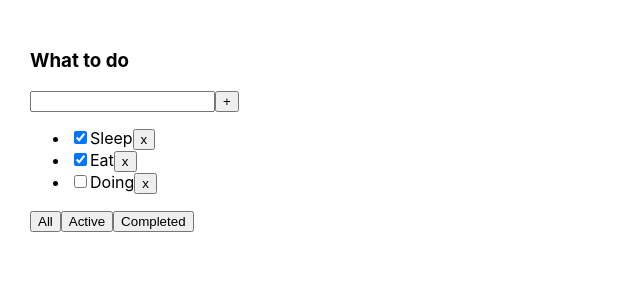
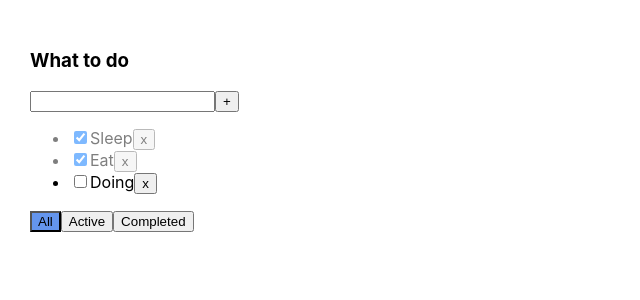
Before and after one commit to horobryh22/todolist, a React (Create React App) app: page / in a window 1280 px wide. Shown: the top 300 px of the page, without its empty margins (0-640 px from the left). Built offline with nearby package versions, Linux system fonts and the light colour scheme.

Commit message:
added error and opportunity to change task status

```diff
--- a/src/App.css
+++ b/src/App.css
@@ -6,3 +6,21 @@
 .App > div {
   margin-right: 50px;
 }
+
+.active-filter {
+  background-color: cornflowerblue;
+}
+
+.is-done {
+  opacity: 0.5;
+}
+
+.error {
+  border: 2px solid red;
+  outline: none;
+}
+
+.error-message {
+  color: red;
+  font-weight: bold;
+}
--- a/src/App.tsx
+++ b/src/App.tsx
@@ -20,7 +20,6 @@ export const App = () => {
         const changedTasks = tasks.filter((task) => task.id !== taskId);
         setTasks(changedTasks);
     }
-
     const addTask = (taskName: string): void => {
         const newTask = {
             id: v1(),
@@ -28,6 +27,9 @@ export const App = () => {
             isDone: false
         }
         setTasks([newTask, ...tasks]);
+    }
+    const changeTaskStatus = (taskId: string, isDone: boolean) => {
+        setTasks(tasks.map(t => t.id === taskId ? {...t, isDone} : t));
     }
 
     const filteredTasks = tasks.filter((task) => {
@@ -48,6 +50,8 @@ export const App = () => {
                 removeTask={removeTask}
                 changeFilter={changeFilter}
                 addTask={addTask}
+                changeTaskStatus={changeTaskStatus}
+                filter ={filter}
             />
         </div>
     );
--- a/src/TodoList.tsx
+++ b/src/TodoList.tsx
@@ -9,6 +9,8 @@ type ToDoListType = {
     addTask: (taskName: string) => void
     removeTask: (taskId: string) => void
     changeFilter: (filter: FilterValuesType) => void
+    filter: FilterValuesType
+    changeTaskStatus: (taskId: string, isDone: boolean) => void
 }
 
 export type FilterValuesType = 'all' | 'completed' | 'active';
@@ -19,21 +21,39 @@ export type TasksType = {
     isDone: boolean
 }
 
-export const ToDoList: React.FC<ToDoListType> = ({title, tasks, removeTask, changeFilter, addTask}) => {
+export const ToDoList: React.FC<ToDoListType> = ({
+                                                     title,
+                                                     tasks,
+                                                     changeTaskStatus,
+                                                     removeTask,
+                                                     changeFilter,
+                                                     addTask,
+                                                     filter
+                                                 }) => {
 
     const [inputValue, setInputValue] = useState<string>('');
+    const [error, setError] = useState<null | string>(null);
+
+    const allBtnClasses = filter === 'all' ? 'active-filter' : '';
+    const activeBtnClasses = filter === 'active' ? 'active-filter' : '';
+    const completedBtnClasses = filter === 'completed' ? 'active-filter' : '';
+
 
     const tasksList = tasks.map((task) => {
 
         const onClickButtonHandler = () => removeTask(task.id);
+        const onChangeHandler = (e: ChangeEvent<HTMLInputElement>) => changeTaskStatus(task.id, e.currentTarget.checked);
+        const taskClass = task.isDone ? 'is-done' : '';
 
         return (
-            <li key={task.id}><input type="checkbox" checked={task.isDone}/>
+            <li className={taskClass} key={task.id}><input type="checkbox" checked={task.isDone}
+                                                           onChange={onChangeHandler}/>
                 <span>{task.title}</span>
                 <Button name={'x'} callback={onClickButtonHandler}/>
             </li>
         )
     });
+    const tasksListChanged = tasksList.length ? tasksList : <div>Нет никаких задач</div>
 
     const onClickHandler = (filter: FilterValuesType) => {
         changeFilter(filter)
@@ -46,7 +66,12 @@ export const ToDoList: React.FC<ToDoListType> = ({title, tasks, removeTask, chan
 
     const onClickButtonHandler = (inputValue: string) => {
         const trimmedTitle = inputValue.trim();
-        if (trimmedTitle) addTask(inputValue);
+        if (trimmedTitle) {
+            addTask(inputValue);
+            setError(null);
+        } else {
+            setError('Text is wrong');
+        }
         setInputValue('');
     }
 
@@ -54,15 +79,17 @@ export const ToDoList: React.FC<ToDoListType> = ({title, tasks, removeTask, chan
         <div>
             <h3>{title}</h3>
             {/*<FullInput callback={addTaskHandler} buttonName={'+'}/>*/}
-            <Input inputValue={inputValue} setInputValue={setInputValue}/>
+            <Input inputValue={inputValue} setInputValue={setInputValue} error={error} setError={setError}/>
             <Button name={'+'} callback={() => onClickButtonHandler(inputValue)}/>
+            {error && <div className={'error-message'}>{error}</div>}
             <ul>
-                {tasksList}
+                {tasksListChanged}
             </ul>
             <div>
-                <Button name={'All'} callback={() => onClickHandler('all')}/>
-                <Button name={'Active'} callback={() => onClickHandler('active')}/>
-                <Button name={'Completed'} callback={() => onClickHandler('completed')}/>
+                <Button classNameButton={allBtnClasses} name={'All'} callback={() => onClickHandler('all')}/>
+                <Button classNameButton={activeBtnClasses} name={'Active'} callback={() => onClickHandler('active')}/>
+                <Button classNameButton={completedBtnClasses} name={'Completed'}
+                        callback={() => onClickHandler('completed')}/>
             </div>
         </div>
     )
--- a/src/components/Button.tsx
+++ b/src/components/Button.tsx
@@ -1,18 +1,19 @@
 import React from 'react';
-import {FilterValuesType} from '../TodoList';
+import '../App.css';
 
 type ButtonPropsType = {
     name: string
     callback: () => void
+    classNameButton?: string
 }
 
-export const Button: React.FC<ButtonPropsType> = ({name, callback}) => {
+export const Button: React.FC<ButtonPropsType> = ({name, callback, classNameButton}) => {
 
     const onClickHandler = () => {
         callback();
     }
 
     return (
-        <button onClick={onClickHandler}>{name}</button>
+        <button className={classNameButton} onClick={onClickHandler}>{name}</button>
     );
 };
--- a/src/components/Input.tsx
+++ b/src/components/Input.tsx
@@ -1,17 +1,23 @@
 import React, {ChangeEvent} from 'react';
+import '../App.css';
 
 export type InputType = {
     inputValue: string
     setInputValue: (inputValue: string) => void
+    error: string | null
+    setError: (error: string | null) => void
 }
 
-export const Input: React.FC<InputType> = ({inputValue, setInputValue}) => {
+export const Input: React.FC<InputType> = ({inputValue, setInputValue, error, setError}) => {
 
     const onChangeHandler = (e: ChangeEvent<HTMLInputElement>) => {
         setInputValue(e.currentTarget.value);
+        if (error) setError(null);
     }
 
     return (
-        <input value={inputValue} onChange={onChangeHandler}/>
+        <>
+            <input className={error ? 'error' : ''} value={inputValue} onChange={onChangeHandler}/>
+        </>
     );
 };
```
